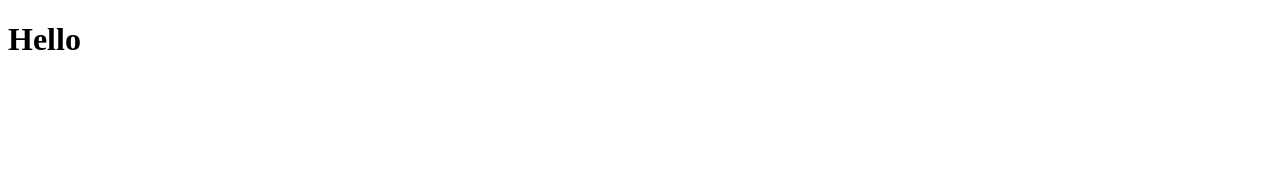
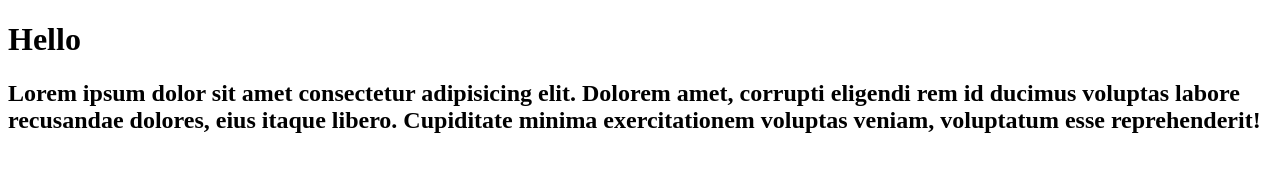
Before and after one commit to Tusharkapse45/git-practice, a plain HTML site: page index.html in a window 1280 px wide. Drawn offline with Linux system fonts and the light colour scheme.

Commit message:
fourth commit

```diff
--- a/index.html
+++ b/index.html
@@ -7,6 +7,7 @@
 </head>
 <body>
     <h1>Hello</h1>
+    <h2>Lorem ipsum dolor sit amet consectetur adipisicing elit. Dolorem amet, corrupti eligendi rem id ducimus voluptas labore recusandae dolores, eius itaque libero. Cupiditate minima exercitationem voluptas veniam, voluptatum esse reprehenderit!</h2>
 
 </body>
 </html>
```
